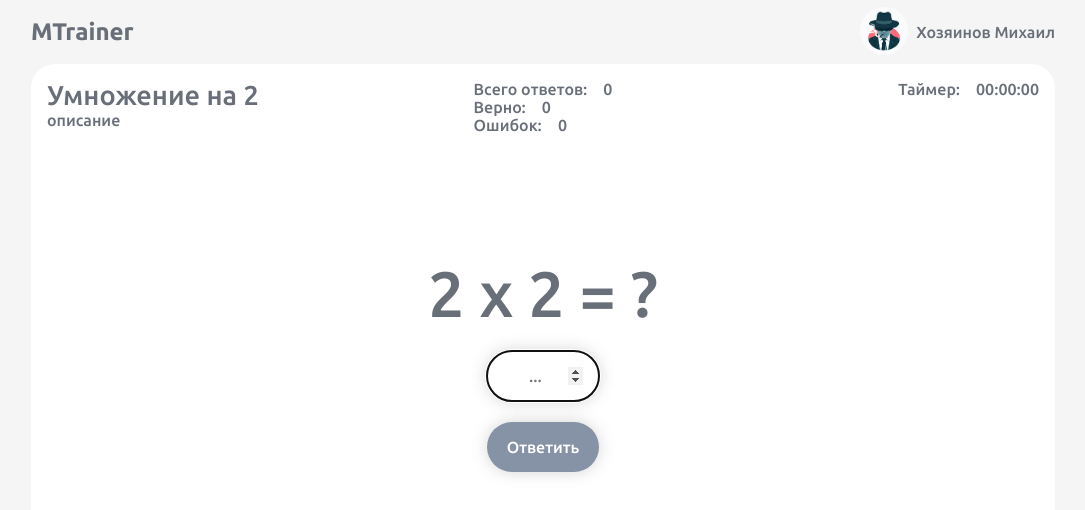
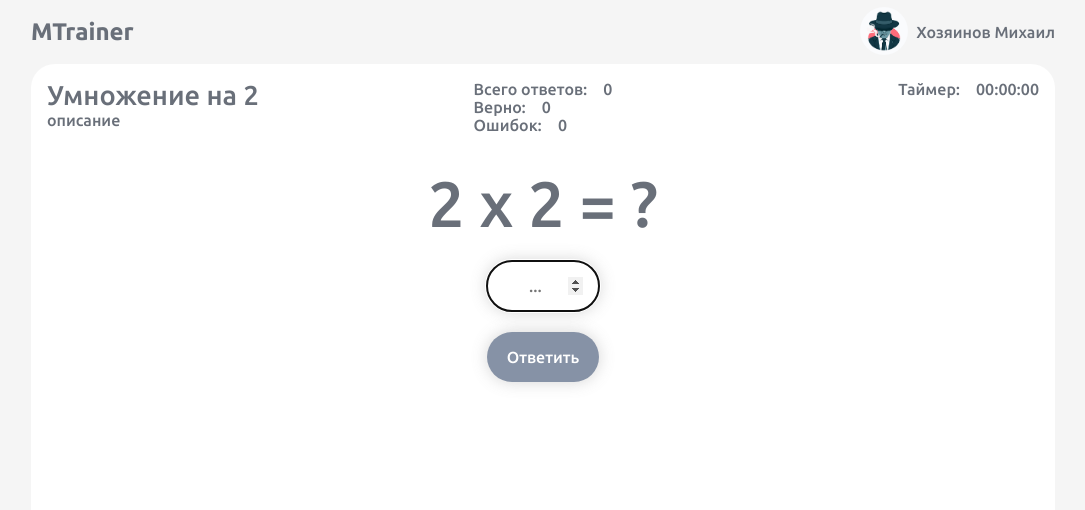
Before and after one commit to kho-mike/MTrainer, a Vue app: page / in a window 1280 px wide. Shown: the top 510 px of the page, without its empty margins (97-1182 px from the left). Built offline with nearby package versions, Linux system fonts and the light colour scheme.

Commit message:
23/03/2024 - 15:25

```diff
--- a/src/components/content/exercise/Exercise-content.vue
+++ b/src/components/content/exercise/Exercise-content.vue
@@ -32,8 +32,9 @@ let level = 'hight';
     min-height: 60vh;
     display: flex;
     flex-direction: column;
-    justify-content: center;
-    align-items: center;
+    justify-content: start;
+    align-items:center;
+    padding-top: 2rem;
 }
 
 .exercise-content input,
```
